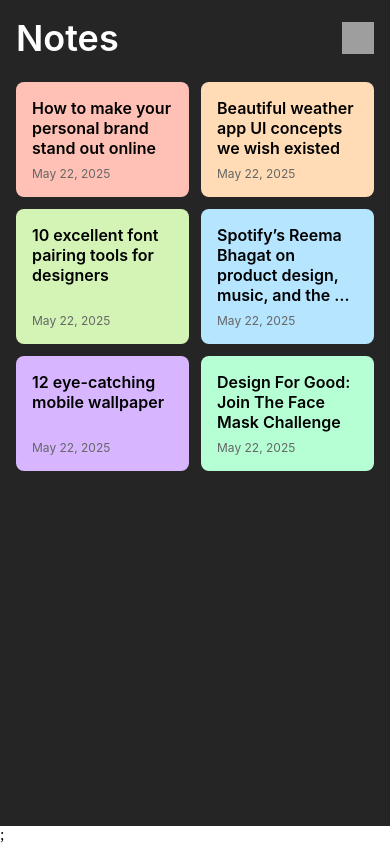
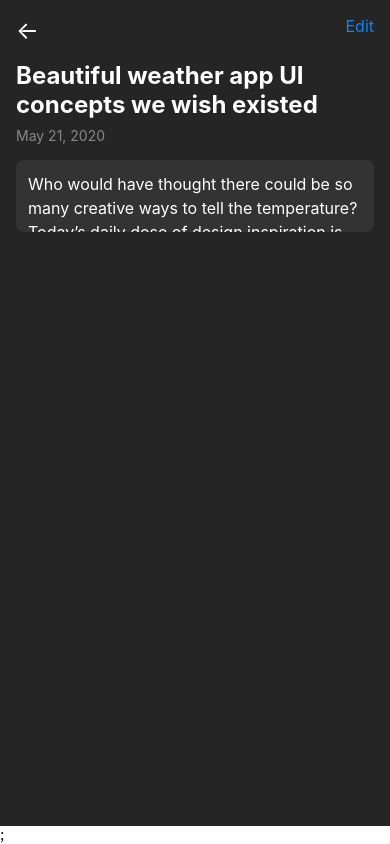
Before and after one commit to oddlyspaced/notes-example-turbo-module, a React Native app: screen /NotesScreen in a window 390 px wide. Built offline with nearby package versions, Linux system fonts and the light colour scheme; grey boxes are pictures that could not be loaded.

Commit message:
chore: base notes screen

```diff
--- a/App.tsx
+++ b/App.tsx
@@ -1,9 +1,11 @@
 import { createNativeStackNavigator } from '@react-navigation/native-stack';
 import { HomeScreen } from './src/screens/HomeScreen';
 import { NavigationContainer } from '@react-navigation/native';
+import { NoteScreen } from './src/screens/NotesScreen';
 
 type TNavigationRouterProps = {
 	HomeScreen: {};
+	NotesScreen: {};
 };
 
 const AppNavigator = createNativeStackNavigator<TNavigationRouterProps>();
@@ -14,6 +16,13 @@ const Router = () => {
 			<AppNavigator.Screen
 				name={'HomeScreen'}
 				component={HomeScreen}
+				options={{
+					headerShown: false,
+				}}
+			/>
+			<AppNavigator.Screen
+				name={'NotesScreen'}
+				component={NoteScreen}
 				options={{
 					headerShown: false,
 				}}
--- a/src/atoms/NoteItem.tsx
+++ b/src/atoms/NoteItem.tsx
@@ -1,9 +1,17 @@
-import { StyleProp, StyleSheet, Text, View, ViewStyle } from 'react-native';
+import {
+	Pressable,
+	StyleProp,
+	StyleSheet,
+	Text,
+	View,
+	ViewStyle,
+} from 'react-native';
 
 interface INoteItemProps {
 	index: number;
 	title: string;
 	date: string;
+	onPress?: () => void;
 }
 
 const NOTE_COLORS = [
@@ -15,9 +23,10 @@ const NOTE_COLORS = [
 	'#B6FFD4',
 ];
 
-export const NoteItem = ({ index, title, date }: INoteItemProps) => {
+export const NoteItem = ({ index, title, date, onPress }: INoteItemProps) => {
 	return (
-		<View
+		<Pressable
+			onPress={onPress}
 			style={[
 				styles.item,
 				{ backgroundColor: NOTE_COLORS[index % NOTE_COLORS.length] },
@@ -27,7 +36,7 @@ export const NoteItem = ({ index, title, date }: INoteItemProps) => {
 				{title}
 			</Text>
 			<Text style={styles.noteDate}>{date}</Text>
-		</View>
+		</Pressable>
 	);
 };
 
--- a/src/screens/HomeScreen.tsx
+++ b/src/screens/HomeScreen.tsx
@@ -1,6 +1,7 @@
 import { FlatList, Image, StyleSheet, Text, View } from 'react-native';
 import { SafeAreaView } from 'react-native-safe-area-context';
 import { NoteItem } from '../atoms/NoteItem';
+import { useNavigation } from '@react-navigation/native';
 
 const PLACEHOLDERS = [
 	'How to make your personal brand stand out online',
@@ -12,8 +13,17 @@ const PLACEHOLDERS = [
 ];
 
 export const HomeScreen = () => {
+	const navigation = useNavigation();
+
 	const renderItem = ({ index, item }: { item: string; index: number }) => (
-		<NoteItem index={index} title={item} date='May 22, 2025' />
+		<NoteItem
+			index={index}
+			title={item}
+			date='May 22, 2025'
+			onPress={() => {
+				navigation.navigate('NotesScreen');
+			}}
+		/>
 	);
 
 	return (
--- /dev/null
+++ b/src/screens/NotesScreen.tsx
@@ -0,0 +1,95 @@
+import React, { useState } from 'react';
+import {
+	Text,
+	TextInput,
+	TouchableOpacity,
+	View,
+	StyleSheet,
+	ScrollView,
+} from 'react-native';
+import { SafeAreaView } from 'react-native-safe-area-context';
+
+export const NoteScreen = () => {
+	const [isEditing, setIsEditing] = useState(false);
+	const [noteText, setNoteText] = useState(
+		`Who would have thought there could be so many creative ways to tell the temperature? Today’s daily dose of design inspiration is all about the weather. In this collection of UI designs, we’re sharing a handful of beautiful mobile weather app concepts that we wish existed in real life.
+
+Weather apps are quite the popular interface theme for designers to explore. But don’t let these effortlessly clean designs fool you. When it comes to the weather, there’s a lot of data designers have to arrange which can be quite a challenge. Regardless, it’s a great way to practice your UI skills.`,
+	);
+
+	return (
+		<SafeAreaView style={styles.container}>
+			<ScrollView>
+				<View style={styles.header}>
+					<TouchableOpacity>
+						<Text style={styles.backButton}>←</Text>
+					</TouchableOpacity>
+					<TouchableOpacity
+						onPress={() => setIsEditing((prev) => !prev)}
+					>
+						<Text style={styles.editButton}>
+							{isEditing ? 'Done' : 'Edit'}
+						</Text>
+					</TouchableOpacity>
+				</View>
+				<Text style={styles.title}>
+					Beautiful weather app UI concepts we wish existed
+				</Text>
+				<Text style={styles.date}>May 21, 2020</Text>
+				<TextInput
+					style={styles.textInput}
+					editable={isEditing}
+					value={noteText}
+					onChangeText={setNoteText}
+					multiline
+				/>
+			</ScrollView>
+		</SafeAreaView>
+	);
+};
+
+const styles = StyleSheet.create({
+	container: {
+		flex: 1,
+		backgroundColor: '#252525',
+		padding: 16,
+	},
+	header: {
+		flexDirection: 'row',
+		justifyContent: 'space-between',
+		marginBottom: 16,
+	},
+	backButton: {
+		fontSize: 24,
+		color: 'white',
+	},
+	editButton: {
+		fontSize: 16,
+		color: '#0A84FF',
+	},
+	title: {
+		fontSize: 24,
+		fontWeight: 'bold',
+		color: 'white',
+		marginBottom: 8,
+	},
+	date: {
+		fontSize: 14,
+		color: '#888',
+		marginBottom: 16,
+	},
+	noteText: {
+		fontSize: 16,
+		color: 'white',
+		lineHeight: 24,
+	},
+	textInput: {
+		fontSize: 16,
+		color: 'white',
+		lineHeight: 24,
+		backgroundColor: '#333',
+		borderRadius: 8,
+		padding: 12,
+		textAlignVertical: 'top',
+	},
+});
```
